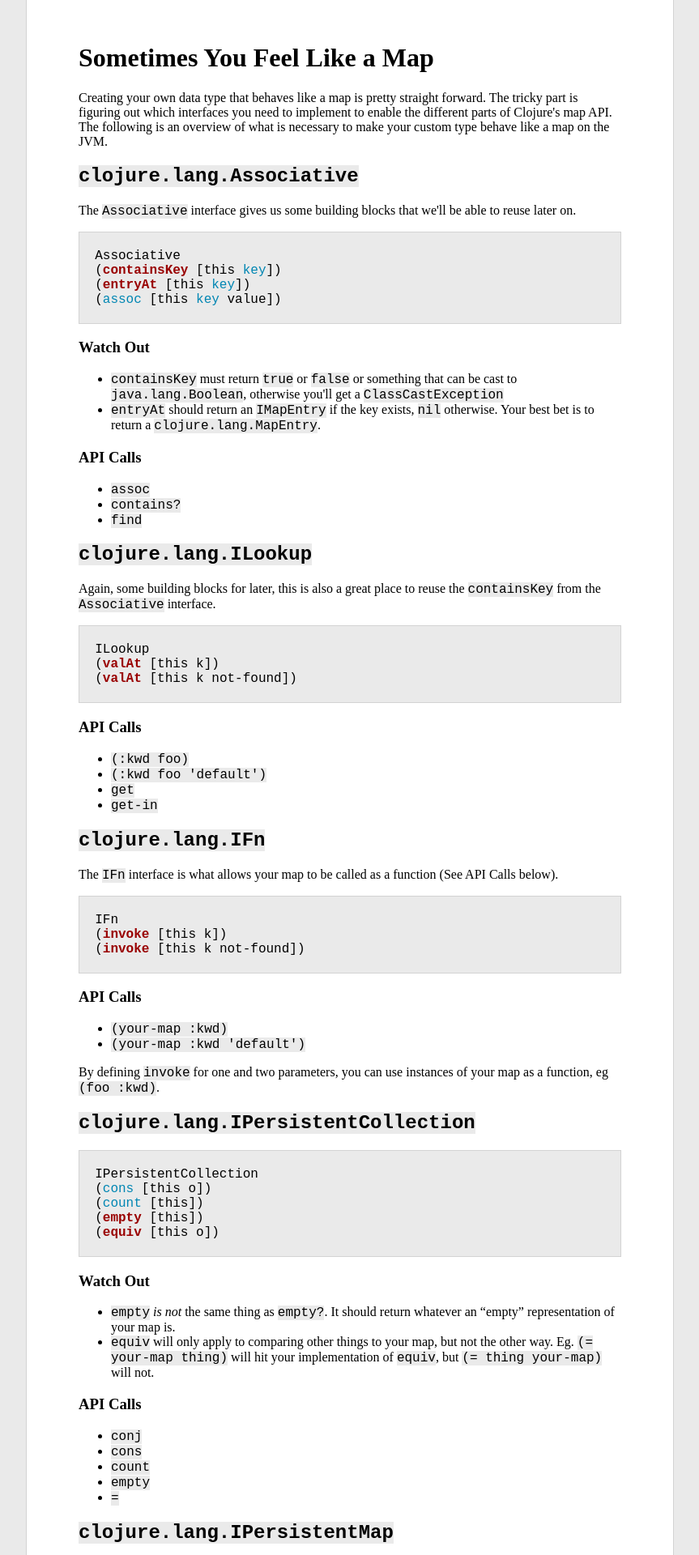
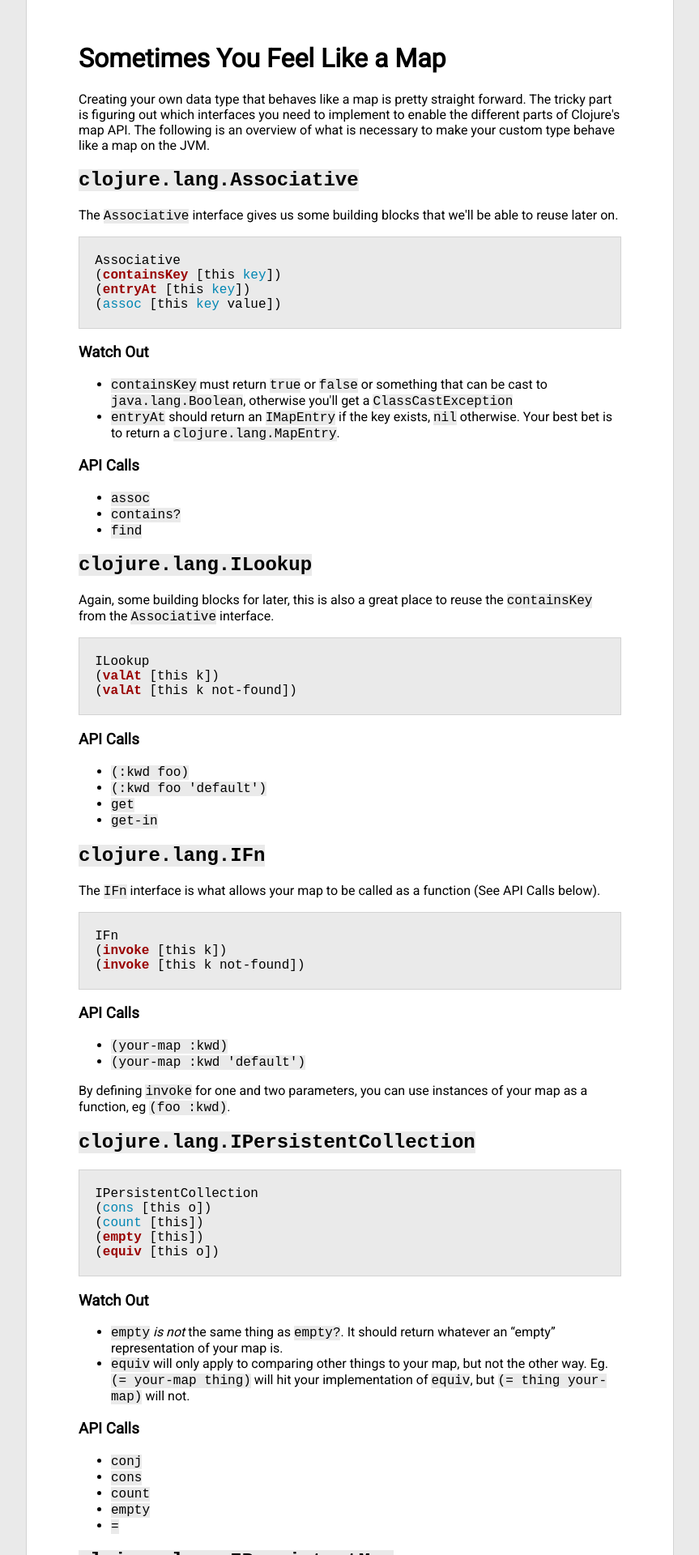
Before and after one commit to zeroem/zeroem.github.io, a Jekyll site: the page built from pages/sometimes-you-feel-like-a-map.md, in a window 1280 px wide. Shown: the top 1920 px of the page at 81% size, without its empty margins (208-1071 px from the left). Built offline with Jekyll 4.4.1, drawn with Linux system fonts in a browser that asks for light colours.

Commit message:
Custom font

```diff
--- a/_layouts/blag.html
+++ b/_layouts/blag.html
@@ -7,6 +7,7 @@
     <link href="/css/normalize.css" rel="stylesheet" type="text/css" />
     <link href="/css/blag.css" rel="stylesheet" type="text/css" />
     <link href="/css/syntax.css" rel="stylesheet" type="text/css" />
+    <link href='http://fonts.googleapis.com/css?family=Roboto' rel='stylesheet' type='text/css'>
     <script>
       (function(i,s,o,g,r,a,m){i['GoogleAnalyticsObject']=r;i[r]=i[r]||function(){
         (i[r].q=i[r].q||[]).push(arguments)},i[r].l=1*new Date();a=s.createElement(o),
--- a/css/blag.css
+++ b/css/blag.css
@@ -3,7 +3,7 @@
 }
 
 html {
-  font-family: san-serif;
+  font-family: 'Roboto', san-serif;
   font-size: 12pt;
 }
 
```
